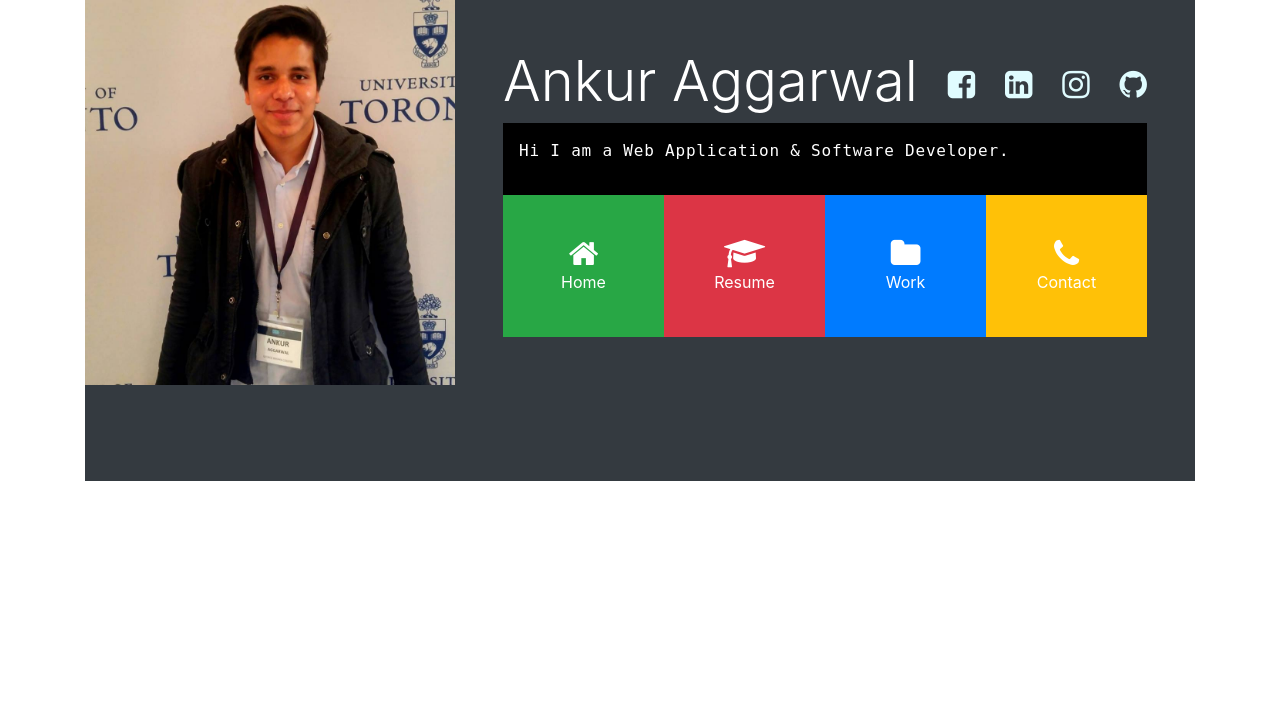
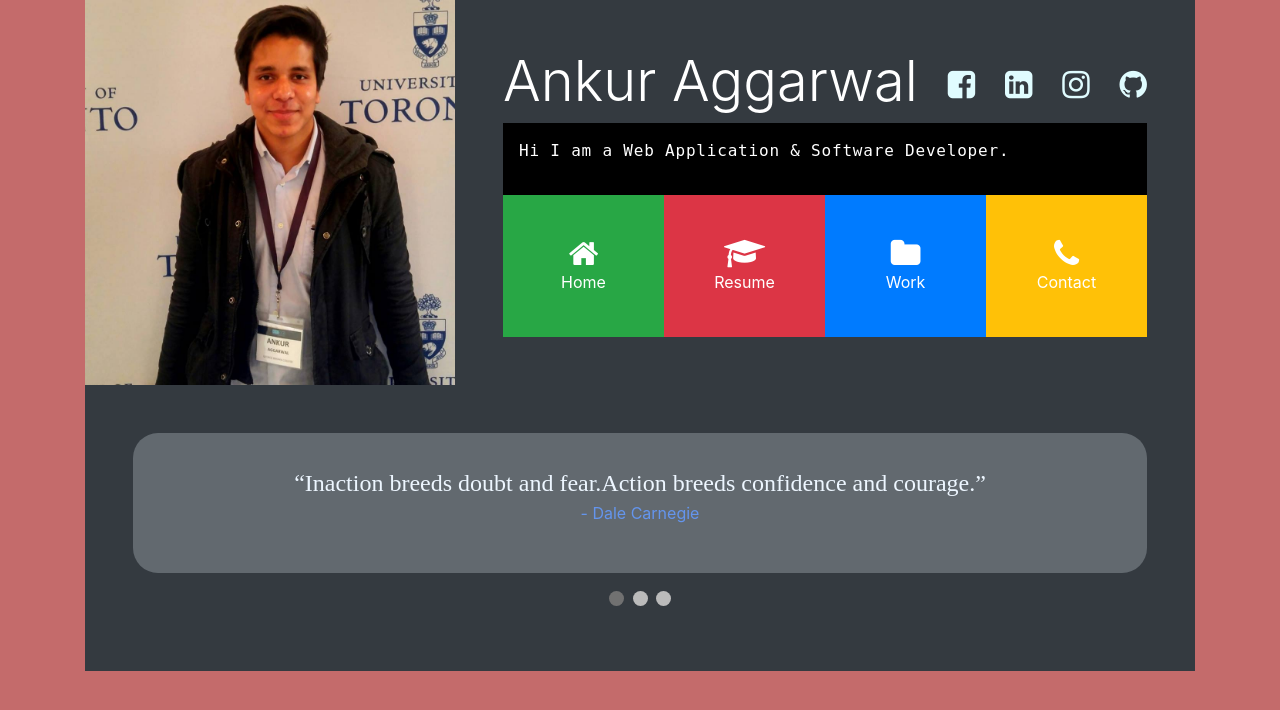
Before and after one commit to AnkurDevv/AnkurAggarwal.io, a PHP site: page / in a window 1280 px wide. Shown: the top 710 px of the page. Run offline with PHP 8.4, Linux system fonts and the light colour scheme.

Commit message:
check compatibility for quotes

```diff
--- a/css/style.css
+++ b/css/style.css
@@ -66,3 +66,82 @@ a:hover{
   width: 100%;
   height: 25vh;
 }
+
+
+/* Changing color background effect */
+body{
+  background-color:#c46b6b;
+  -webkit-animation-name: example;
+  -webkit-animation-duration: 4s;
+  animation-name: example;
+  animation-duration: 4s;
+}
+
+@-webkit-keyframes example {
+  from {background-color: red;}
+  to {background-color: #fc6674;}
+}
+
+
+@keyframes example {
+  from {background-color: red;}
+  to {background-color: rgba(162, 68, 51, 0.843);}
+}
+
+
+/* CSS FOR SLIDESHOW IN FOOTER */
+
+/* Slideshow container */
+.slideshow-container {
+  position: relative;
+  background: #62696f;
+  color: #edf6ff;
+  border-radius: 25px;
+}
+
+/* Slides */
+.mySlides {
+  display: none;
+  padding: 32px;
+  text-align: center;
+}
+
+/* The dot/bullet/indicator container */
+.dot-container-dots {
+    text-align: center;
+    padding: 11px;
+    background: #343a40;
+    margin-top: 4px;
+}
+.dot-container {
+  text-align: center;
+  padding: 11px;
+  background: #ddd;
+  /* add a font family */
+}
+
+/* The dots/bullets/indicators */
+.dot {
+  cursor: pointer;
+  height: 15px;
+  width: 15px;
+  margin: 0 2px;
+  background-color: #bbb;
+  border-radius: 50%;
+  display: inline-block;
+  transition: background-color 0.6s ease;
+}
+
+/* Add a background color to the active dot/circle */
+.active, .dot:hover {
+  background-color: #717171;
+}
+
+/* Add an italic font style to all quotes */
+q {
+  font-family: "Times New Roman", Times, serif;
+  font-size: 1.5em;
+}
+
+/* Add a blue color to the author */
+.author {color: cornflowerblue;}
--- a/index.html
+++ b/index.html
@@ -320,6 +320,33 @@ function validateForm() {
   </div>
 <div class="container">
 <footer class="p-5 bg-dark text-center">
+  <!-- Slideshow container -->
+<div class="slideshow-container">
+
+  <!-- Full-width slides/quotes -->
+  <div class="mySlides">
+    <q>Inaction breeds doubt and fear.Action breeds confidence and courage.</q>
+    <p class="author">- Dale Carnegie</p>
+  </div>
+
+  <div class="mySlides">
+    <q>But man is not made for defeat. A man can be destroyed but not defeated.</q>
+    <p class="author">- Ernest Hemingway</p>
+  </div>
+
+  <div class="mySlides">
+    <q>I have not failed. I've just found 10,000 ways that won't work.</q>
+    <p class="author">- Thomas A. Edison</p>
+  </div>
+
+</div>
+
+<!-- Dots/bullets/indicators -->
+<div class="dot-container-dots">
+  <span class="dot" onclick="currentSlide(1)"></span>
+  <span class="dot" onclick="currentSlide(2)"></span>
+  <span class="dot" onclick="currentSlide(3)"></span>
+</div>
 </footer>
 </div>
 
@@ -350,5 +377,34 @@ window.onload =  function typeWriter() {
 }
 </script>
 
+<script>
+var slideIndex = 1;
+showSlides(slideIndex);
+
+function plusSlides(n) {
+  showSlides(slideIndex += n);
+}
+
+function currentSlide(n) {
+  showSlides(slideIndex = n);
+}
+
+function showSlides(n) {
+  var i;
+  var slides = document.getElementsByClassName("mySlides");
+  var dots = document.getElementsByClassName("dot");
+  if (n > slides.length) {slideIndex = 1}
+    if (n < 1) {slideIndex = slides.length}
+    for (i = 0; i < slides.length; i++) {
+      slides[i].style.display = "none";
+    }
+    for (i = 0; i < dots.length; i++) {
+      dots[i].className = dots[i].className.replace(" active", "");
+    }
+  slides[slideIndex-1].style.display = "block";
+  dots[slideIndex-1].className += " active";
+}
+</script>
+
 </body>
 </html>
```
Also changed, not shown: img/Toronto.jpg (added).
